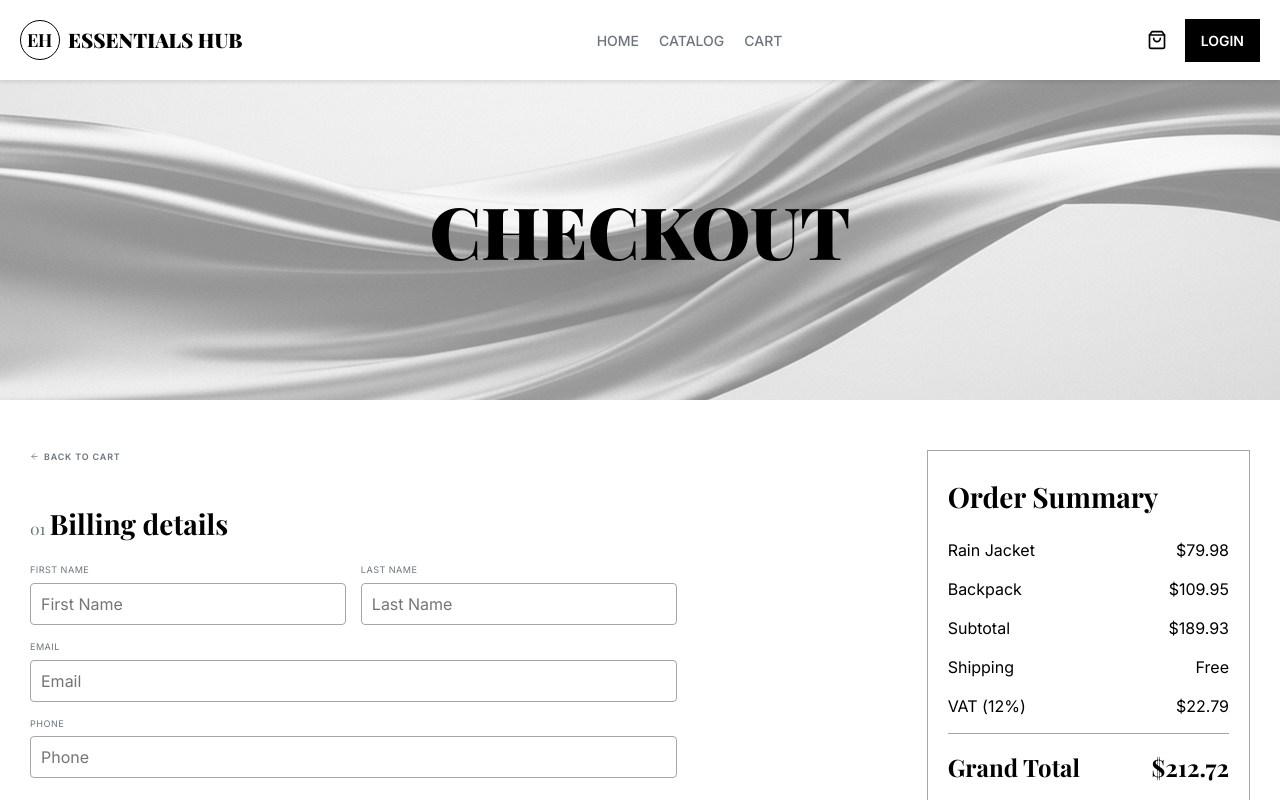
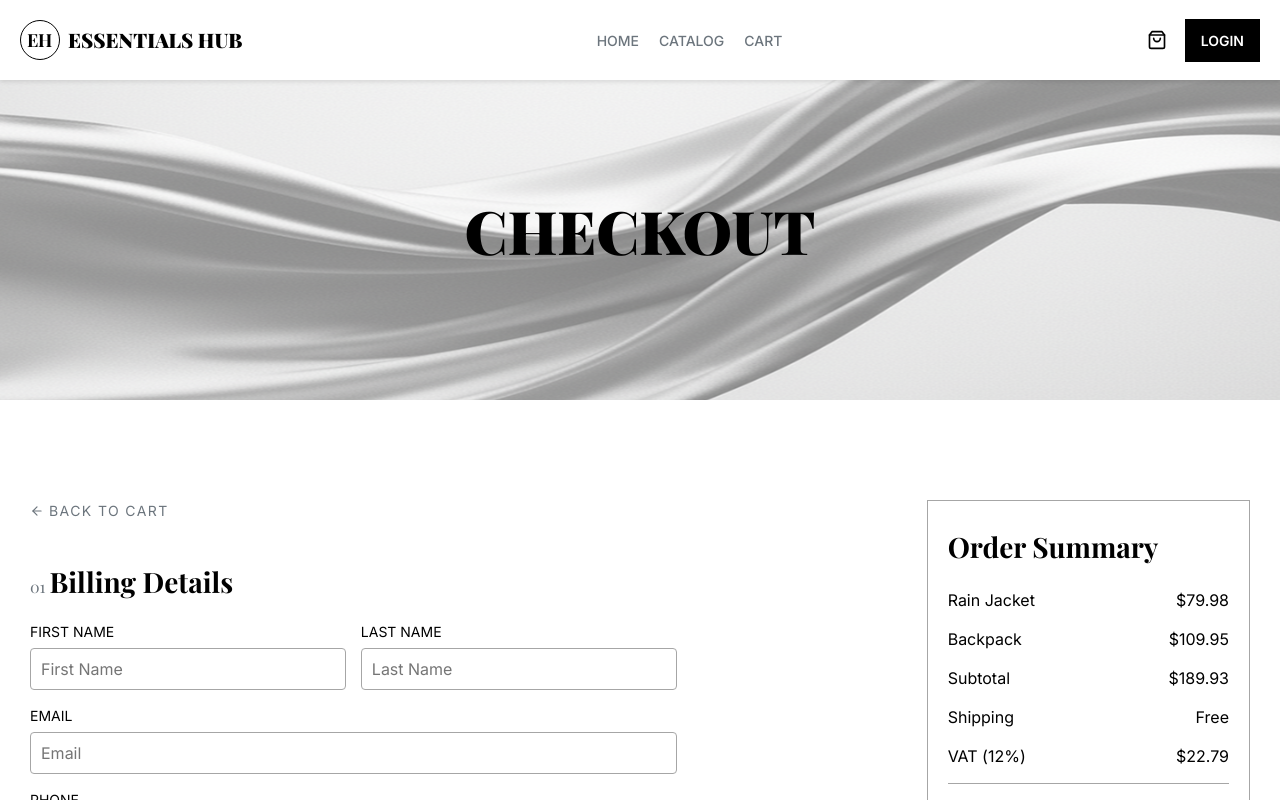
Before and after one commit to Fejiro001/essentials-hub, a React (Create React App) app: page /checkout in a window 1280 px wide. Shown: the top 800 px of the page. Built offline with nearby package versions, Linux system fonts and the light colour scheme; a web font is replaced by a local one.

Commit message:
styling the fonts of the pages

```diff
--- a/src/components/CheckoutParts.js
+++ b/src/components/CheckoutParts.js
@@ -21,14 +21,15 @@ function CheckoutParts () {
             <section className="checkout-header">
                 <h2>CHECKOUT</h2>
             </section>
-            <section className="checkout-body">
+            <section className="checkout-body container">
+
                 <div className="theform">
-                    <Link to="/cart">
+                    <Link className="back-to-cart" to="/cart">
                         <LuArrowLeft/>
                         Back To Cart
                     </Link>
                     <form>
-                        <h2>Billing details</h2>
+                        <h2>Billing Details</h2>
                         <div className="names">
                            <div className="group">
                                 <label>FIRST NAME</label>
@@ -64,7 +65,7 @@ function CheckoutParts () {
                             <label>COUNTRY</label>
                             <input type="text" placeholder="Country"/>
                         </div>
-                        <h2>Payment details</h2>
+                        <h2>Payment Details</h2>
                          <div className="group">
                             <label>CARDHOLDER NAME</label>
                             <input type="text" placeholder="Cardholder Name"/>
--- a/src/css/checkout.css
+++ b/src/css/checkout.css
@@ -13,7 +13,7 @@
 }
 
 .checkout-header h2 {
-    font-size: var(--fs-6xl);
+    font-size: var(--fs-5xl);
     font-weight: 900;
     text-transform: uppercase;
 }
@@ -21,23 +21,27 @@
 /* MAIN SECTION */
 .checkout section:last-child {
    max-width: var(--max-width);
-    margin: 5rem auto;
+
     display: grid;
     grid-template-columns: 2fr 1fr;
     gap: 25rem;
     padding-inline: 1rem;
 }
 
+.checkout-body {
+    padding: var(--section-padding);
+}
+
 /* BACK BUTTON */
-.theform a {
+.theform .back-to-cart {
     display: flex;
     align-items: center;
     gap: 0.5rem;
     width: fit-content;
     margin-bottom: 2rem;
-    color: var(--color-black);
+    color: var(--color-muted);
     font-size: var(--fs-sm);
-    font-weight: 600;
+    font-weight: 400;
 }
 
 /* FORM */
@@ -73,11 +77,11 @@
 }
 
 .group label {
-    font-size: 0.91rem;
+    font-size: var(--fs-sm);
     font-weight: 400;
-    letter-spacing: 0.05em;
-    color: var(--color-muted);
-    font-family: var(--body-font)
+    color: var(--color-black);
+    font-family: var(--body-font);
+    text-transform: capitalize;
 }
 
 .theform form input {
```
